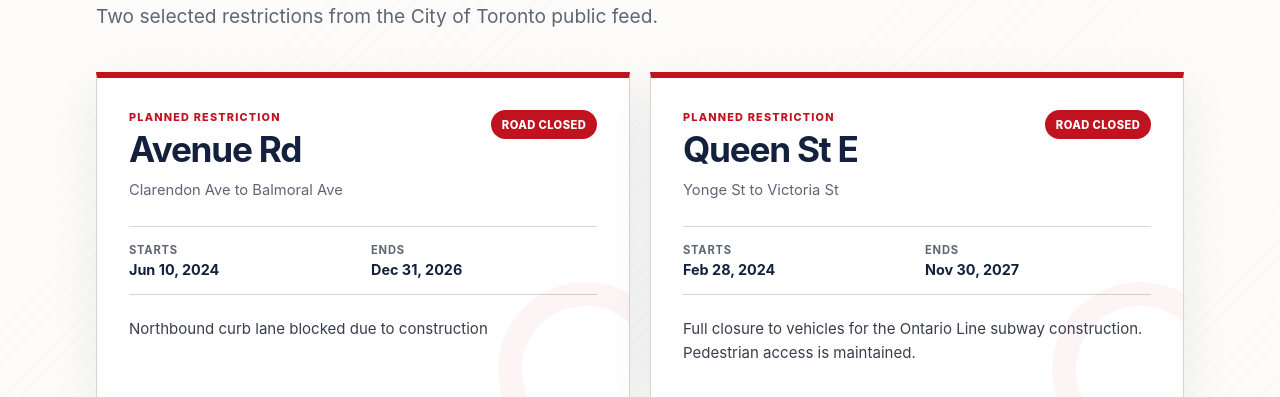
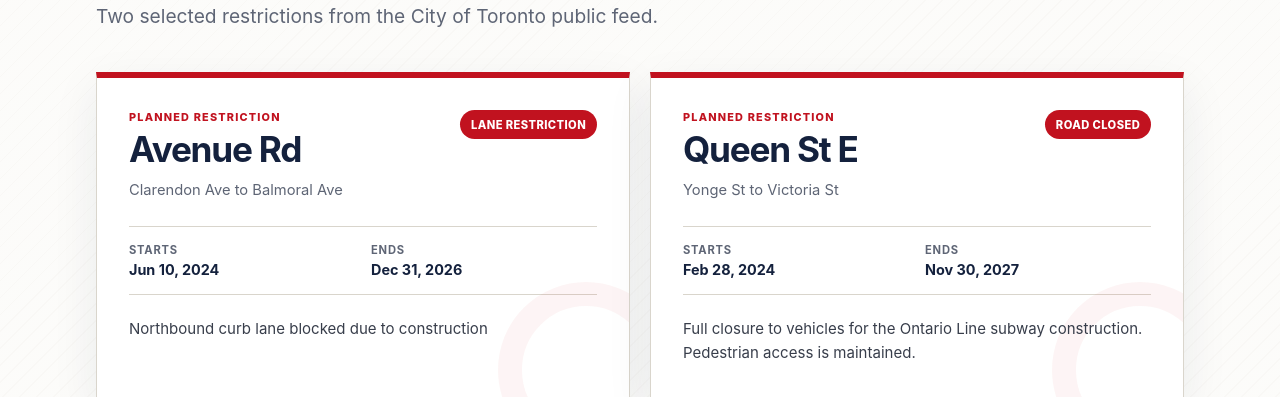
Before and after one commit to Tony-Cai1/toronto-road-board, a Flask app: page / in a window 1280 px wide. Shown: the part 246-643 px from the top of the page. Run offline with Flask 3, Linux system fonts and the light colour scheme.

Commit message:
fix: preserve computed badge in template macro

```diff
--- a/templates/index.html
+++ b/templates/index.html
@@ -1,5 +1,5 @@
-{% macro restriction_badge() -%}
-  <span class="badge">Road closed</span>
+{% macro restriction_badge(label) -%}
+  <span class="badge">{{ label }}</span>
 {%- endmacro %}
 <!doctype html>
 <html lang="en">
@@ -36,7 +36,7 @@
                 <p class="street-type">{{ restriction.ISSUE_TYPE }} restriction</p>
                 <h2>{{ restriction.MAIN_ROAD }}</h2>
               </div>
-              {{ restriction_badge() }}
+              {{ restriction_badge(restriction.badge) }}
             </div>
 
             <p class="location">{{ restriction.location }}</p>
```
